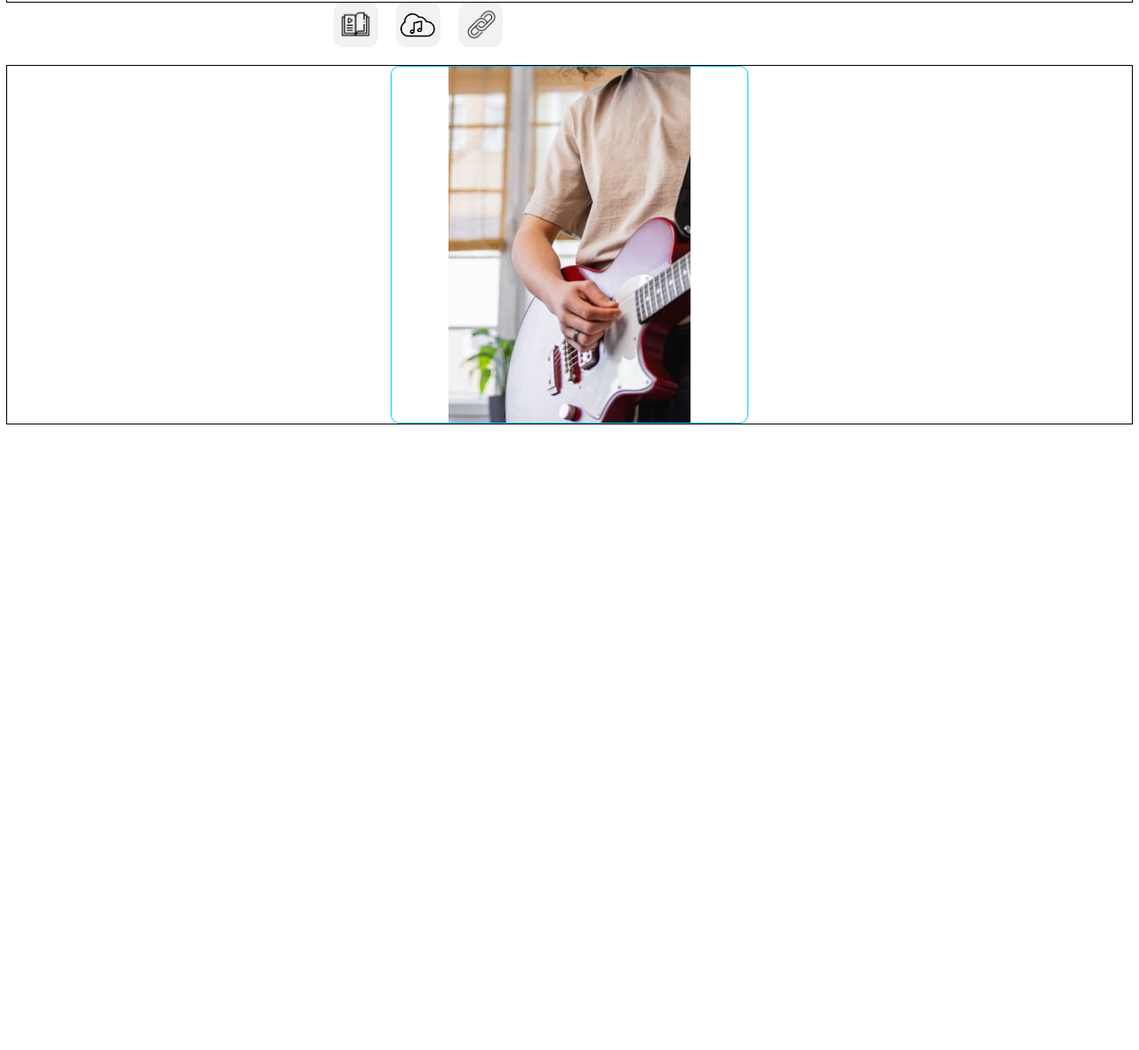
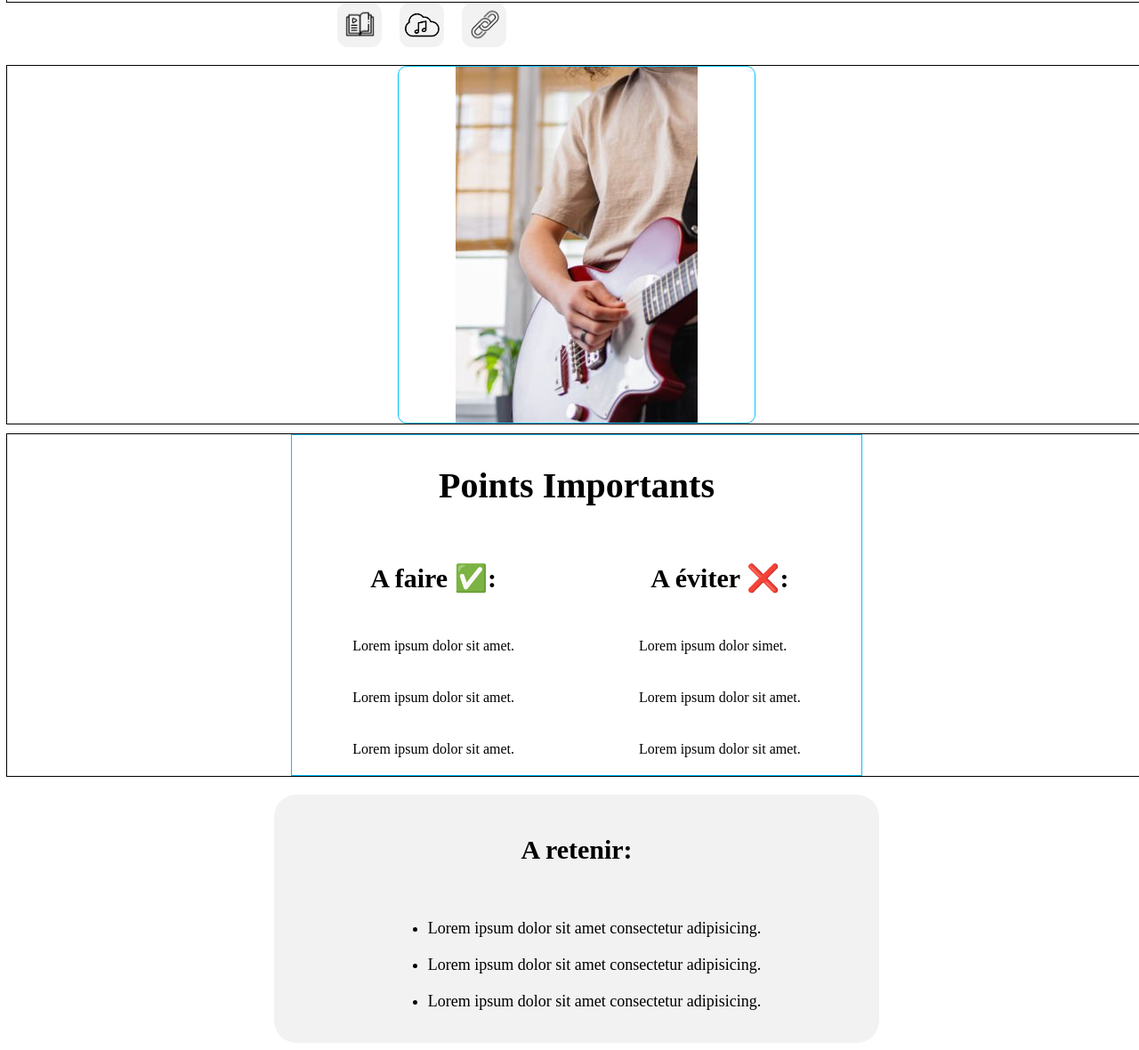
Before and after one commit to lolipump35/MUSIC-THEORY-EBOOK, a website: page frontend/pages/modules/frameworkModules.html in a window 1280 px wide. Shown: the part 651-1831 px from the top of the page at 89% size. Before the commit the page ends 1146 px from the top, so only its background shows below. Drawn offline with nearby package versions, Linux system fonts and the light colour scheme.

Commit message:
update framework a retenir + todo

```diff
--- a/frontend/css/modules/frameworkModules.css
+++ b/frontend/css/modules/frameworkModules.css
@@ -2,6 +2,7 @@ body {
   display: flex;
   flex-direction: column;
   align-items: center;
+  width: 100vw;
 }
 
 /* #region TITTLE CONTAINER  */
@@ -15,7 +16,8 @@ body {
   align-items: center;
 }
 
-.tittle {
+.tittleContainer .tittle {
+  border: solid black 1px;
   border: solid rgb(0, 195, 255) 1px;
   font-size: 50px;
 }
@@ -53,7 +55,7 @@ body {
   flex-wrap: wrap; /* permet au contenu de se replacer quand le bloc musique s’agrandit */
 }
 
-/* ---------- TIMECODE ---------- */
+/* #region TIMECODE  */
 .timeCodeContainer {
   display: flex;
   align-items: center;
@@ -163,8 +165,9 @@ body {
 .visiblechapters button:hover {
   background-color: rgb(226, 226, 226);
 }
+/* #endregion TIMECODE  */
 
-/* ---------- MUSIC PLATFORM ---------- */
+/* #region MUSICPLATFORM  */
 .musicPlatformContainer {
   display: flex;
   /* 👈 permet à l’iframe de pousser le reste vers le bas */
@@ -221,8 +224,9 @@ body {
   max-height: 100px; /* prend la place dont il a besoin */
   padding: 5px;
 }
+/* #endregion MUSICPLATFORM  */
 
-/* LINK CONTAINER  */
+/* #region LINK  */
 .linkContainer {
   display: flex;
   align-items: flex-start;
@@ -244,7 +248,6 @@ body {
   background: none;
   border-radius: 12px;
   transition: all 0.3s ease;
-
 }
 
 #linkButton img {
@@ -291,6 +294,7 @@ body {
   max-height: 200px; /* hauteur nécessaire pour les liens */
   padding: 5px;
 }
+/* #endregion LINK  */
 
 /* #endregion UNDERVIDEO CONTAINER   */
 
@@ -322,3 +326,124 @@ body {
 }
 
 /* #endregion IMG CONTAINER  */
+
+/* #region IMPORTANT POINT CONTAINER  */
+
+.importantPointZone {
+  display: flex;
+  justify-content: center;
+  width: 100%;
+  border: solid black 1px;
+}
+.importantPointContainer {
+  border: solid rgb(0, 195, 255) 1px;
+  width: 50%;
+  display: flex;
+  flex-direction: column;
+  align-items: center;
+}
+.importantPointContainer .tittle h2 {
+  display: flex;
+  font-size: 40px;
+}
+.todoContainer {
+  display: flex;
+  gap: 100px;
+}
+.doIt,
+.dontDoIt {
+  display: flex;
+  flex-direction: column;
+  width: 50%;
+}
+.doIt .tittle,
+.dontDoIt .tittle {
+  width: 100%;
+  display: flex;
+  justify-content: center;
+}
+.todoContainer .tittle h3 {
+  display: flex;
+  font-size: 30px;
+  transition: ease-in-out 0.3s;
+  transform: scale(1);
+}
+.todoContainer .tittle h3:hover {
+  transition: ease-in-out 0.3s;
+  transform: scale(1.1);
+}
+.allpoints {
+  max-width: 100%;
+  margin: 0;
+  /* border: solid rgb(0, 195, 255) 1px; */
+  padding: 20px;
+  border-radius: 15px;
+  transition: ease-in-out 0.3s;
+}
+/* Zoom au hover */
+.allpoints:hover {
+  transform: scale(1.05);
+  transition: ease-in-out 0.3s;
+}
+
+/* --- Effets couleurs (reliés au JS comme Offer2) --- */
+.greenLight {
+  background-color: rgba(50, 205, 50, 0.2) !important;
+  border-color: rgba(50, 205, 50, 0.6);
+}
+
+.redLight {
+  background-color: rgba(255, 0, 0, 0.18) !important;
+  border-color: rgba(255, 0, 0, 0.6);
+}
+
+/* Responsive */
+@media (max-width: 900px) {
+  .todoContainer {
+    flex-direction: column;
+    align-items: center;
+  }
+
+  .doIt,
+  .dontDoIt {
+    width: 90%;
+  }
+}
+
+/* #endregion IMPORTANT POINT CONTAINER  */
+
+/* #region REMEMBER CONTAINER  */
+
+.rememberZone {
+  width: 100%;
+  display: flex;
+  justify-content: center;
+  margin-top: 20px;
+}
+
+.rememberContainer {
+  display: flex;
+  flex-direction: column;
+  align-items: center;
+  background-color: #f2f2f2;
+  padding: 20px;
+  border-radius: 25px;
+  width: 50%;
+}
+
+.rememberContainer h2 {
+  font-size: 30px;
+}
+
+.rememberContainer li {
+  margin-top: 20px;
+  font-size: 18px;
+  transition: ease-in-out 0.2s;
+}
+
+.rememberContainer li:hover {
+  transform: scale(1.05);
+  transition: ease-in-out 0.2s;
+}
+
+/* #endregion REMEMBER CONTAINER  */
--- a/frontend/js/modules/frameworkModules.js
+++ b/frontend/js/modules/frameworkModules.js
@@ -151,3 +151,28 @@ document.addEventListener("DOMContentLoaded", async () => {
     }
   });
 });
+
+
+// IMPORTANT POINT CONTANER
+
+const allGoodPoint = document.querySelectorAll(".doIt .allpoints");
+
+allGoodPoint.forEach((el) => {
+  el.addEventListener("mouseenter", () => {
+    el.classList.add("greenLight");
+  });
+  el.addEventListener("mouseleave", () => {
+    el.classList.remove("greenLight");
+  });
+});
+
+const allBadPoint = document.querySelectorAll(".dontDoIt .allpoints");
+
+allBadPoint.forEach((el) => {
+  el.addEventListener("mouseenter", () => {
+    el.classList.add("redLight");
+  });
+  el.addEventListener("mouseleave", () => {
+    el.classList.remove("redLight");
+  });
+});
--- a/frontend/pages/modules/frameworkModules.html
+++ b/frontend/pages/modules/frameworkModules.html
@@ -84,6 +84,52 @@
     <!-- MUSIC WIDJET CONTAINER  -->
     <div id="musicContainer"></div>
 
+    <!-- IMPORTANT POINT CONTAINER  -->
+
+<div class="importantPointZone">
+  <div class="importantPointContainer">
+    <div class="tittle"><h2>Points Importants</h2></div>
+    <div class="todoContainer">
+      <div class="doIt goodPoint">
+        <div class="tittle"><h3>A faire ✅:</h3></div>
+        <p class="allpoints">Lorem ipsum dolor sit amet.
+        </p>
+        <p class="allpoints">Lorem ipsum dolor sit amet.
+        </p>
+         <p class="allpoints">Lorem ipsum dolor sit amet.
+        </p>
+      </div>
+      <div class="dontDoIt badPoint">
+        <div class="tittle"><h3>A éviter ❌:</h3></div>
+         <p class="allpoints">Lorem ipsum dolor simet.
+        </p>
+         <p class="allpoints">Lorem ipsum dolor sit amet.
+        </p>
+         <p class="allpoints">Lorem ipsum dolor sit amet.
+        </p>
+      </div>
+    </div>
+  </div>
+</div>
+
+<!-- REMEMBER  -->
+
+<div class="rememberZone">
+  <div class="rememberContainer">
+    <div class="tittle">
+      <h2>A retenir:</h2>
+    </div>
+   <ul>
+    <li>Lorem ipsum dolor sit amet consectetur adipisicing.</li>
+    <li>Lorem ipsum dolor sit amet consectetur adipisicing.</li>
+    <li>Lorem ipsum dolor sit amet consectetur adipisicing.</li>
+   </ul>
+  </div>
+</div>
+
+<!-- OBJECTIF -->
+
+
     <script src="https://cdn.jsdelivr.net/npm/@mux/mux-player"></script>
     <script src="/frontend/js/modules/frameworkModules.js"></script>
   </body>
```
